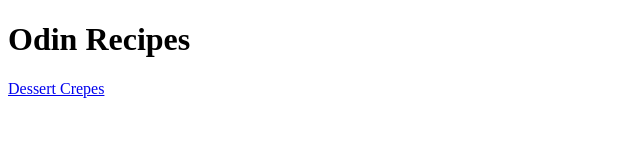
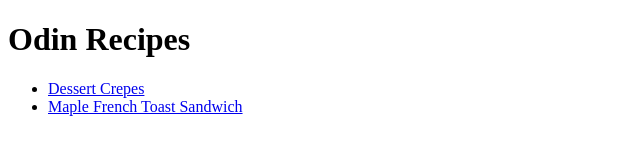
Before and after one commit to izzyshows/odin-recipes, a plain HTML site: page index.html in a window 1280 px wide. Shown: the whole page, without its empty margins (0-640 px from the left). Drawn offline with Linux system fonts and the light colour scheme.

Commit message:
Add frenchtoast.html link to index.html

```diff
--- a/index.html
+++ b/index.html
@@ -8,7 +8,10 @@
 
 <body>
     <h1>Odin Recipes</h1>
-    <a href="./recipes/dessertcrepes.html">Dessert Crepes</a>
+    <ul>
+        <li><a href="./recipes/dessertcrepes.html">Dessert Crepes</a></li>
+        <li><a href="./recipes/frenchtoast.html">Maple French Toast Sandwich</a></li>
+    </ul>
 </body>
 
 </html>
```
